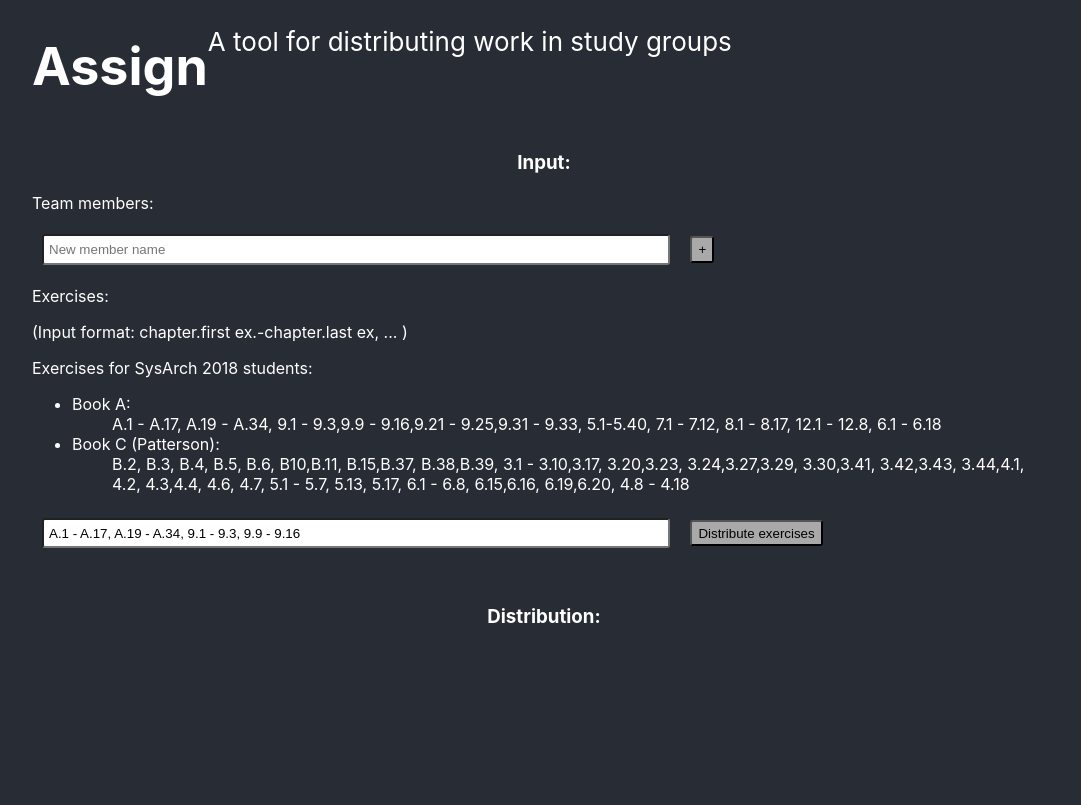
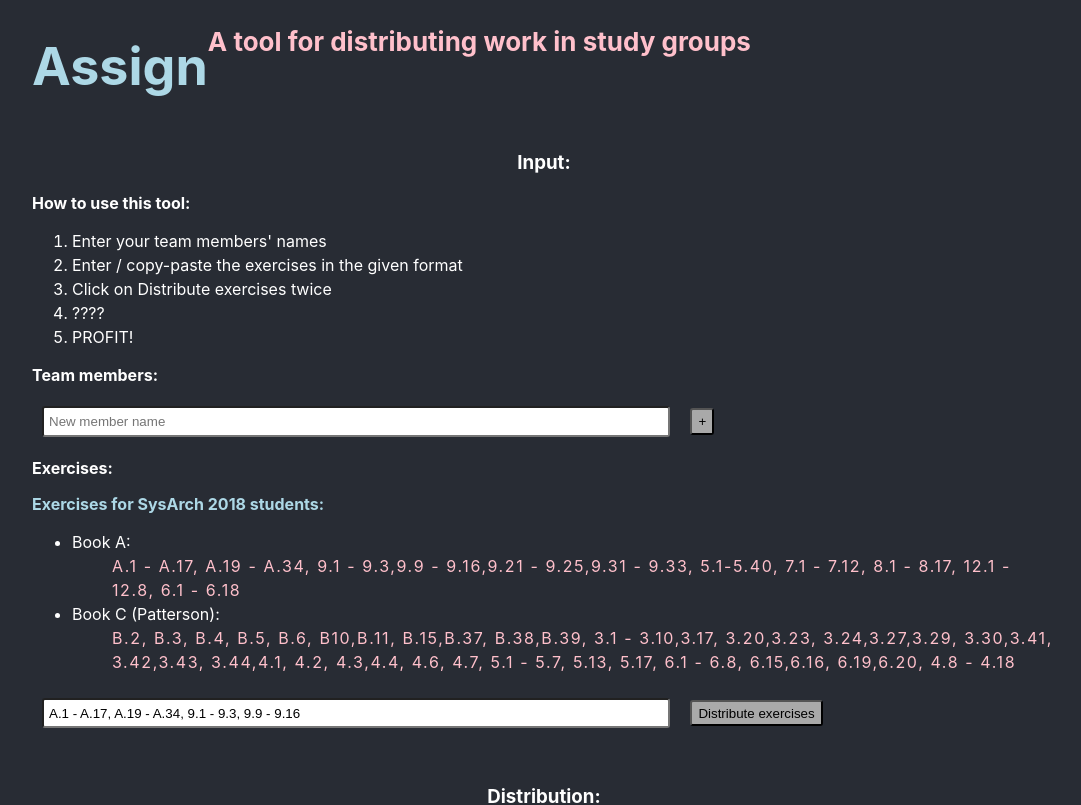
Before and after one commit to SergheiMihailov/assign, a React (Create React App) app: page / in a window 1280 px wide. Shown: the top 805 px of the page, without its empty margins (96-1177 px from the left). Built offline with nearby package versions, Linux system fonts and the light colour scheme.

Commit message:
Modified text colors and spacing

```diff
--- a/src/App.css
+++ b/src/App.css
@@ -6,7 +6,7 @@
 }
 
 .App-title {
-
+  color: lightblue;
 }
 
 .App-header {
@@ -15,6 +15,7 @@
   flex-direction: row;
   padding-left: 10%;
   font-size: calc(10px + 2vmin);
+  color: pink;
 }
 
 .App-link {
--- a/src/Distribution.css
+++ b/src/Distribution.css
@@ -3,8 +3,13 @@
     text-align: left;
     min-height: 60vh;
     padding: 0 10% 30px 10%;
+    letter-spacing: 0.05em
 }
 
 .Member-el {
     margin: 10px;
 }
+
+li {
+    line-height: 1.5em
+}
--- a/src/Distribution.js
+++ b/src/Distribution.js
@@ -42,7 +42,7 @@ class Distribution extends Component {
                 <ul>
                   {Array.from(member.exercises.keys()).map(
                     (key) =>
-                      <li>{key}:{" "}
+                      <li>{key}: {' '}
                           {member.exercises.get(key).map(
                             (ex) => <span>{ex} </span>
                           )}
--- a/src/Form.css
+++ b/src/Form.css
@@ -1,3 +1,7 @@
+p {
+    font-weight: bold;
+}
+
 .Form {
     color: white;
     text-align: left;
@@ -37,3 +41,12 @@ input {
     border-radius: 3px;
     height: 2em;
 }
+
+.exString {
+    color: pink;
+    letter-spacing: 0.1em
+}
+
+.VU {
+    color: lightblue;
+}
--- a/src/Form.js
+++ b/src/Form.js
@@ -87,6 +87,14 @@ class Form extends Component {
   render() {
     return (
       <div className="Form">
+        <p> How to use this tool: </p>
+            <ol>
+              <li>Enter your team members' names</li>
+              <li>Enter / copy-paste the exercises in the given format</li>
+              <li>Click on Distribute exercises twice </li>
+              <li>???? </li>
+              <li>PROFIT! </li>
+            </ol>
         <p> Team members: </p>
         <form onSubmit = {this.addMember.bind(this)}>
           <input
@@ -117,9 +125,8 @@ class Form extends Component {
           }
         </ul>
         <p> Exercises: </p>
-        <p> (Input format: chapter.first ex.-chapter.last ex, ... ) </p>
-        <p> Exercises for SysArch 2018 students:</p>
-        <ul><li>Book A: <ul>
+        <p className="VU"> Exercises for SysArch 2018 students:</p>
+        <ul><li>Book A: <ul className="exString">
           A.1 - A.17, A.19 - A.34,
           9.1 - 9.3,9.9 - 9.16,9.21 - 9.25,9.31 - 9.33,
           5.1-5.40,
@@ -129,7 +136,7 @@ class Form extends Component {
           6.1 - 6.18
           </ul>
           </li>
-          <li>Book C (Patterson): <ul>
+          <li>Book C (Patterson): <ul className="exString">
           B.2, B.3, B.4, B.5, B.6, B10,B.11, B.15,B.37, B.38,B.39, 3.1 - 3.10,3.17, 3.20,3.23, 3.24,3.27,3.29, 3.30,3.41, 3.42,3.43, 3.44,4.1, 4.2, 4.3,4.4, 4.6, 4.7, 5.1 - 5.7, 5.13, 5.17, 6.1 - 6.8, 6.15,6.16, 6.19,6.20, 4.8 - 4.18
           </ul>
           </li>
```
